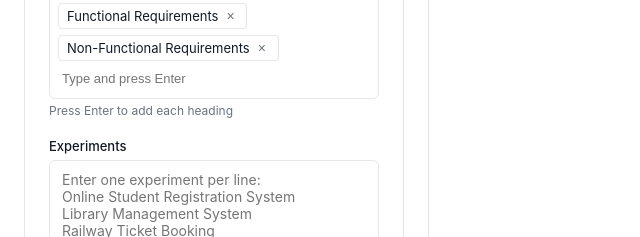
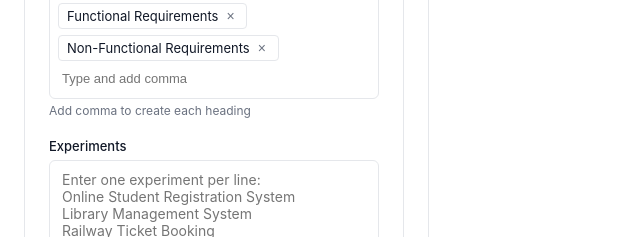
Before and after one commit to uditya2004/Lab-Report-Generation-Ai-Agent, a website: page public/index.html in a window 1280 px wide. Shown: the part 345-582 px from the top of the page, 0-640 px from the left. Drawn offline with nearby package versions, Linux system fonts and the light colour scheme.

Commit message:
Changed delimiter

```diff
--- a/package.json
+++ b/package.json
@@ -7,7 +7,7 @@
   "type": "module",
   "main": "server.js",
   "scripts": {
-    "start": "node server.js",
+    "dev": "node server.js",
     "agent": "node agent.js",
     "test": "echo \"Error: no test specified\" && exit 1"
   },
--- a/public/index.html
+++ b/public/index.html
@@ -414,11 +414,11 @@
               <div class="tag-input" id="headingsInput">
                 <input
                   type="text"
-                  placeholder="Type and press Enter"
+                  placeholder="Type and add comma"
                   id="headingField"
                 />
               </div>
-              <p class="hint">Press Enter to add each heading</p>
+              <p class="hint">Add comma to create each heading</p>
             </div>
 
             <div class="form-group">
@@ -547,7 +547,7 @@
       }
 
       headingField.addEventListener("keydown", (e) => {
-        if (e.key === "Enter") {
+        if (e.key === ",") {
           e.preventDefault();
           const value = headingField.value.trim();
           if (value && !headings.includes(value)) {
```
